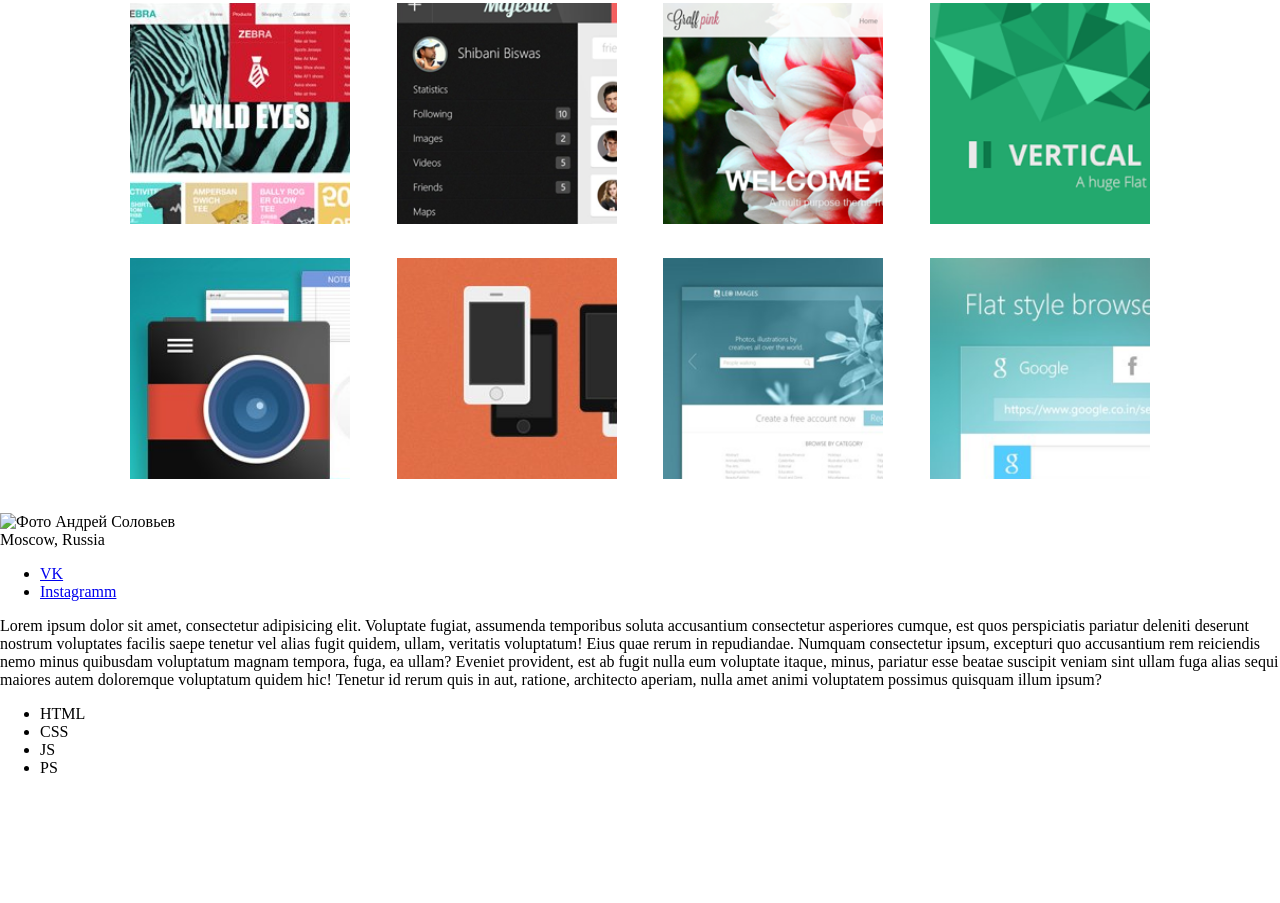
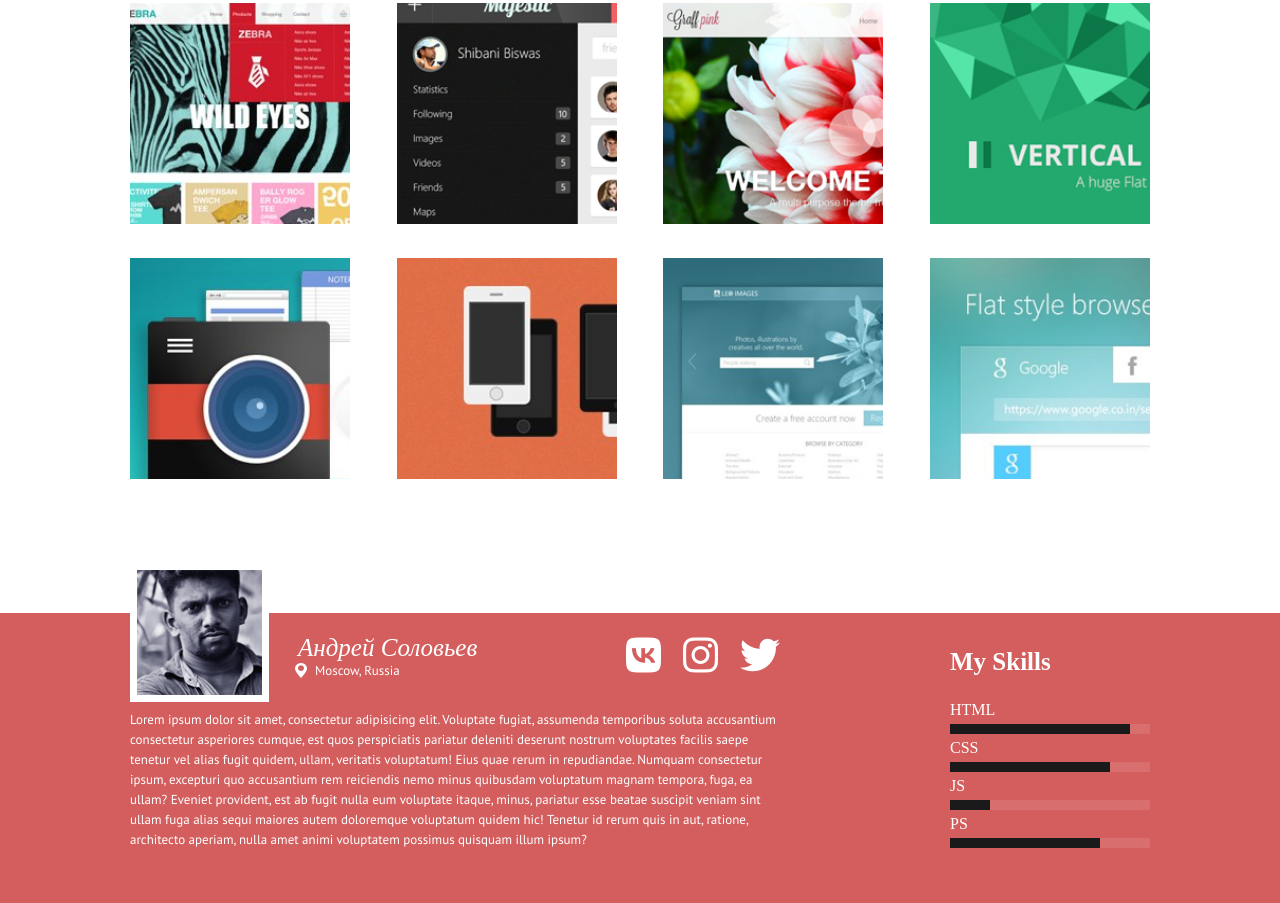
Before and after one commit to Nickday1994/Portfolio, a plain HTML site: page index.html in a window 1280 px wide. Shown: the part 680-1583 px from the top of the page. Before the commit the page ends 1473 px from the top, so only its background shows below. Drawn offline with Linux system fonts and the light colour scheme; a web font is replaced by a local one.

Commit message:
Завершил оформление Footer'а

```diff
--- a/css/style.css
+++ b/css/style.css
@@ -203,6 +203,217 @@ header{
 }
 
 
+footer{
+	margin-top: 100px;
+	background-color: #d45e5e;
+	color: #fff;
+
+}
+
+.footer-wrapper{
+	display: -webkit-flex;
+	display: -moz-flex;
+	display: -ms-flex;
+	display: -o-flex;
+	display: flex;
+	-webkit-flex-direction: row;
+	-moz-flex-direction: row;
+	-ms-flex-direction: row;
+	-o-flex-direction: row;
+	flex-direction: row;
+	justify-content: space-between;
+	-ms-align-items: center;
+	align-items: center;
+	align-content: stretch;
+
+	padding-bottom: 40px;
+
+}
+
+.footer-leftside{
+	position: relative;
+	display: -webkit-flex;
+	display: -moz-flex;
+	display: -ms-flex;
+	display: -o-flex;
+	display: flex;
+	-webkit-flex-direction: column;
+	-moz-flex-direction: column;
+	-ms-flex-direction: column;
+	-o-flex-direction: column;
+	flex-direction: column;
+	width: 650px;
+	min-width: 300px;
+
+}
+
+.footer-leftside .avatar{
+	position: absolute;
+	left: 0;
+	top: -50px;
+	border: 7px solid #fff;
+	width: 125px;
+	height: 125px;
+}
+
+.about-me{
+	padding: 0;
+	margin-top: 30px;
+	font-family:'PT Sans', sans-serif;
+ 	font-size: 13px;
+ 	line-height: 20px;
+
+}
+
+.name-geo-links{
+	margin-top:20px;
+	display: -webkit-flex;
+	display: -moz-flex;
+	display: -ms-flex;
+	display: -o-flex;
+	display: flex;
+	-webkit-flex-direction: row;
+	-moz-flex-direction: row;
+	-ms-flex-direction: row;
+	-o-flex-direction: row;
+	flex-direction: row;
+	justify-content: space-between;
+	-ms-align-items: center;
+	align-items: center;
+
+}
+
+.name-geo{
+	margin-left: 185px;
+}
+ .name-geo .name,
+ .name-geo .geo  {
+ 	display: block;
+ 	margin: 0;
+ 	padding: 0;
+
+ }
+
+ .name-geo .name{
+ 	position: relative;
+ 	left: -17px;
+ 	font-size: 25px;
+ 	font-style: italic;
+ }
+
+ .name-geo .geo{
+ 	position: relative;
+ 	font-family:'PT Sans', sans-serif;
+ 	font-size: 13px;
+ }
+
+ .name-geo .geo::after{
+ 	content:"";
+ 	display: block;
+ 	position: absolute;
+ 	top:0;
+ 	left: -23px;
+ 	width:17px;
+ 	height: 17px;
+ 	background: url(../img/location.png) 50% 50% no-repeat;
+ }
+
+ .links ul{
+ 	display: -webkit-flex;
+ 	display: -moz-flex;
+ 	display: -ms-flex;
+ 	display: -o-flex;
+ 	display: flex;
+ 	-webkit-flex-direction: row;
+ 	-moz-flex-direction: row;
+ 	-ms-flex-direction: row;
+ 	-o-flex-direction: row;
+ 	flex-direction: row;
+ 	-ms-align-items: center;
+ 	align-items: center;
+ 	margin: 0;
+    padding: 0;
+ 	list-style: none;
+ }
+
+ .links a{
+ 	text-decoration: none;
+ 	list-style: none;
+ 	color: #fff;
+ 	font-size: 40px;
+ 	transition:0.2s;
+ }
+
+ .links a:hover{
+ 	color: #ffff66;
+ }
+
+ .links ul li{
+ 	margin-right: 22px;
+ }
+ .links ul li:last-child{
+ 	margin: 0;
+ }
+
+.footer-rightside{
+	min-width: 200px;
+}
+
+.footer-rightside h3{
+	font-size: 25px;
+	text-transform: capitalize;
+}
+
+.footer-rightside ul{
+	margin: 0;
+	padding: 0;
+	list-style: none;
+}
+.footer-rightside ul li {
+	position: relative;
+
+}
+
+.footer-rightside ul li::after{
+	content:"";
+	display: block;
+	width: 100%;
+	height: 10px;
+	background-color: #fff;
+	opacity: 0.1;
+	margin-top: 5px;
+	margin-bottom: 5px;
+}
+
+.footer-rightside ul .html-skill::before,
+.footer-rightside ul .css-skill::before,
+.footer-rightside ul .js-skill::before,
+.footer-rightside ul .ps-skill::before{
+
+	content:"";
+	display: block;
+	position: absolute;
+	top: 23px;
+	height: 10px;
+	background-color: #000;
+	opacity: 1;
+}
+
+.footer-rightside ul .html-skill::before{
+	width: 90%;
+}
+.footer-rightside ul .css-skill::before{
+	width: 80%;
+}
+.footer-rightside ul .js-skill::before{
+	width: 20%;
+}
+.footer-rightside ul .ps-skill::before{
+	width: 75%;
+}
+
+
+
 
 
 
--- a/index.html
+++ b/index.html
@@ -3,9 +3,10 @@
 <head>
 	<title>My Portfolio</title>
 	<meta charset="UTF-8">
-	<link href="http://allfont.ru/allfont.css?fonts=bebas-neue" rel="stylesheet" type="text/css" />
+
     <link href="https://fonts.googleapis.com/css?family=PT+Sans&display=swap" rel="stylesheet">
 	<link rel="stylesheet"  href="css/style.css">
+	<script src="https://kit.fontawesome.com/8bf97dc398.js"></script>
 </head>
 <body>
 <header>
@@ -123,24 +124,35 @@
 	</div>
 </section>
 <footer>
-	<div class="about-me">
-		<img src="№" alt="Фото">
+	<div class="container">
+		<div class="footer-wrapper">
+			<div class="footer-leftside">
+				<img class="avatar" src="img/avatar.png" alt="Фото">
+				<div class="name-geo-links">
+						<div class="name-geo">
 							<span class="name">Андрей Соловьев</span>
-		<div class="geo">Moscow, Russia</div>
+							<span class="geo">Moscow, Russia</span>
+						</div>
 						<div class="links">
 							<ul>
-				<li><a href="#">VK</a></li>
-				<li><a href="#">Instagramm</a></li>
+								<li><a href="https://vk.com/wildwest94" target="_blank"><i class="fab fa-vk"></i></a></li>
+								<li><a href="https://www.instagram.com/wildwest94/?hl=ru" target="_blank"><i class="fab fa-instagram"></a></i></li>
+								<li><a href="#" target="_blank"><i class="fab fa-twitter"></a></i></li>
 							</ul>
 						</div>
-		<p>Lorem ipsum dolor sit amet, consectetur adipisicing elit. Voluptate fugiat, assumenda temporibus soluta accusantium consectetur asperiores cumque, est quos perspiciatis pariatur deleniti deserunt nostrum voluptates facilis saepe tenetur vel alias fugit quidem, ullam, veritatis voluptatum! Eius quae rerum in repudiandae. Numquam consectetur ipsum, excepturi quo accusantium rem reiciendis nemo minus quibusdam voluptatum magnam tempora, fuga, ea ullam? Eveniet provident, est ab fugit nulla eum voluptate itaque, minus, pariatur esse beatae suscipit veniam sint ullam fuga alias sequi maiores autem doloremque voluptatum quidem hic! Tenetur id rerum quis in aut, ratione, architecto aperiam, nulla amet animi voluptatem possimus quisquam illum ipsum?</p>
-		<div class="my-skills">
+				</div>
+				<p class="about-me">Lorem ipsum dolor sit amet, consectetur adipisicing elit. Voluptate fugiat, assumenda temporibus soluta accusantium consectetur asperiores cumque, est quos perspiciatis pariatur deleniti deserunt nostrum voluptates facilis saepe tenetur vel alias fugit quidem, ullam, veritatis voluptatum! Eius quae rerum in repudiandae. Numquam consectetur ipsum, excepturi quo accusantium rem reiciendis nemo minus quibusdam voluptatum magnam tempora, fuga, ea ullam? Eveniet provident, est ab fugit nulla eum voluptate itaque, minus, pariatur esse beatae suscipit veniam sint ullam fuga alias sequi maiores autem doloremque voluptatum quidem hic! Tenetur id rerum quis in aut, ratione, architecto aperiam, nulla amet animi voluptatem possimus quisquam illum ipsum?</p>
+			</div>
+
+			<div class="footer-rightside">
+				<h3>My skills</h3>
 				<ul>
-				<li>HTML</li>
-				<li>CSS</li>
-				<li>JS</li>
-				<li>PS</li>
+					<li class="html-skill">HTML</li>
+					<li class="css-skill">CSS</li>
+					<li class="js-skill">JS</li>
+					<li class="ps-skill">PS</li>
 				</ul>
+			</div>
 		</div>
 	</div>
 </footer>
```
Also changed, not shown: img/avatar.png (added), img/dribbble.png (added), img/location.png (added), img/twitter.png (added). Lines whose indentation alone changed are shown as unchanged.
